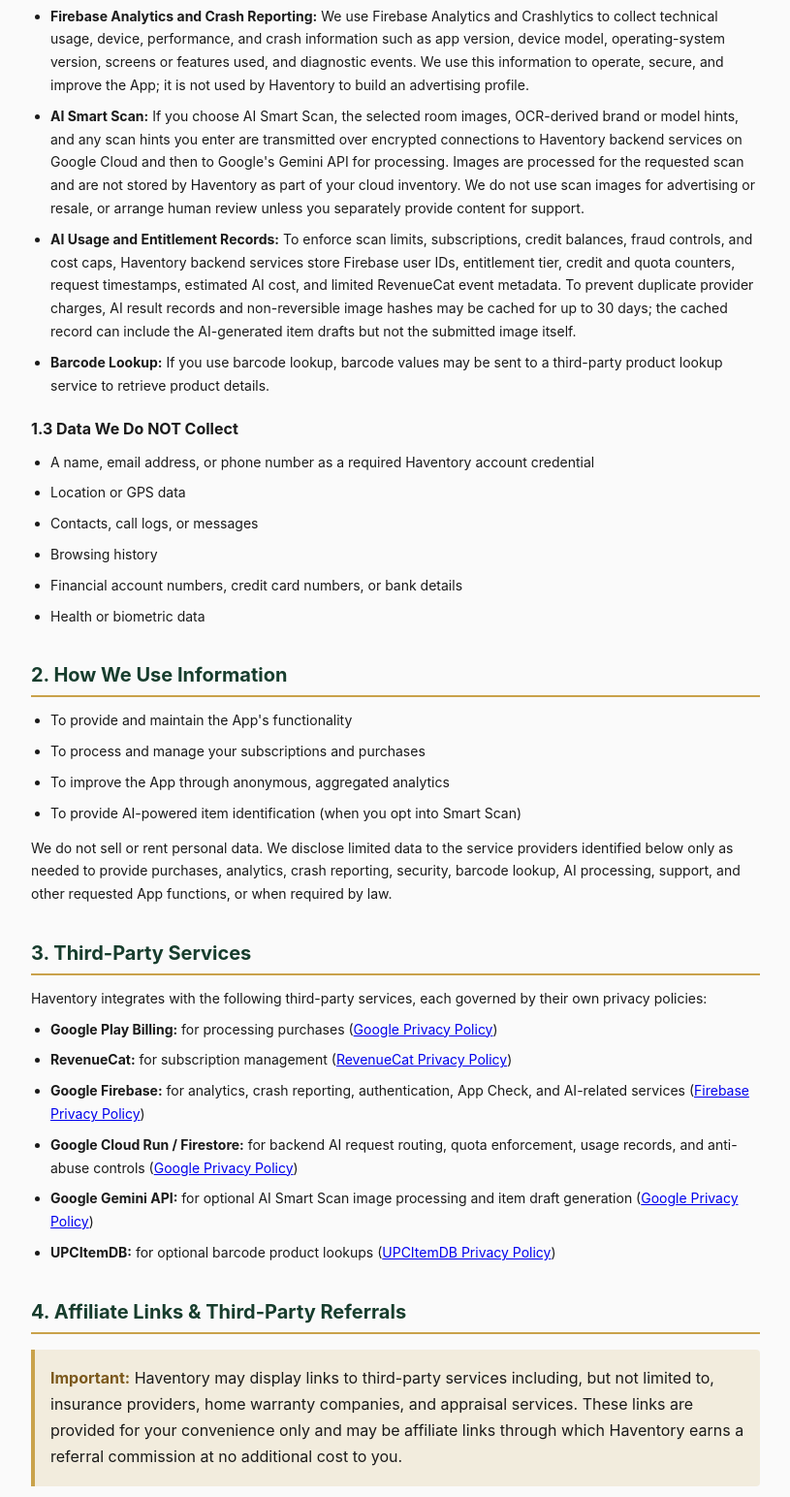
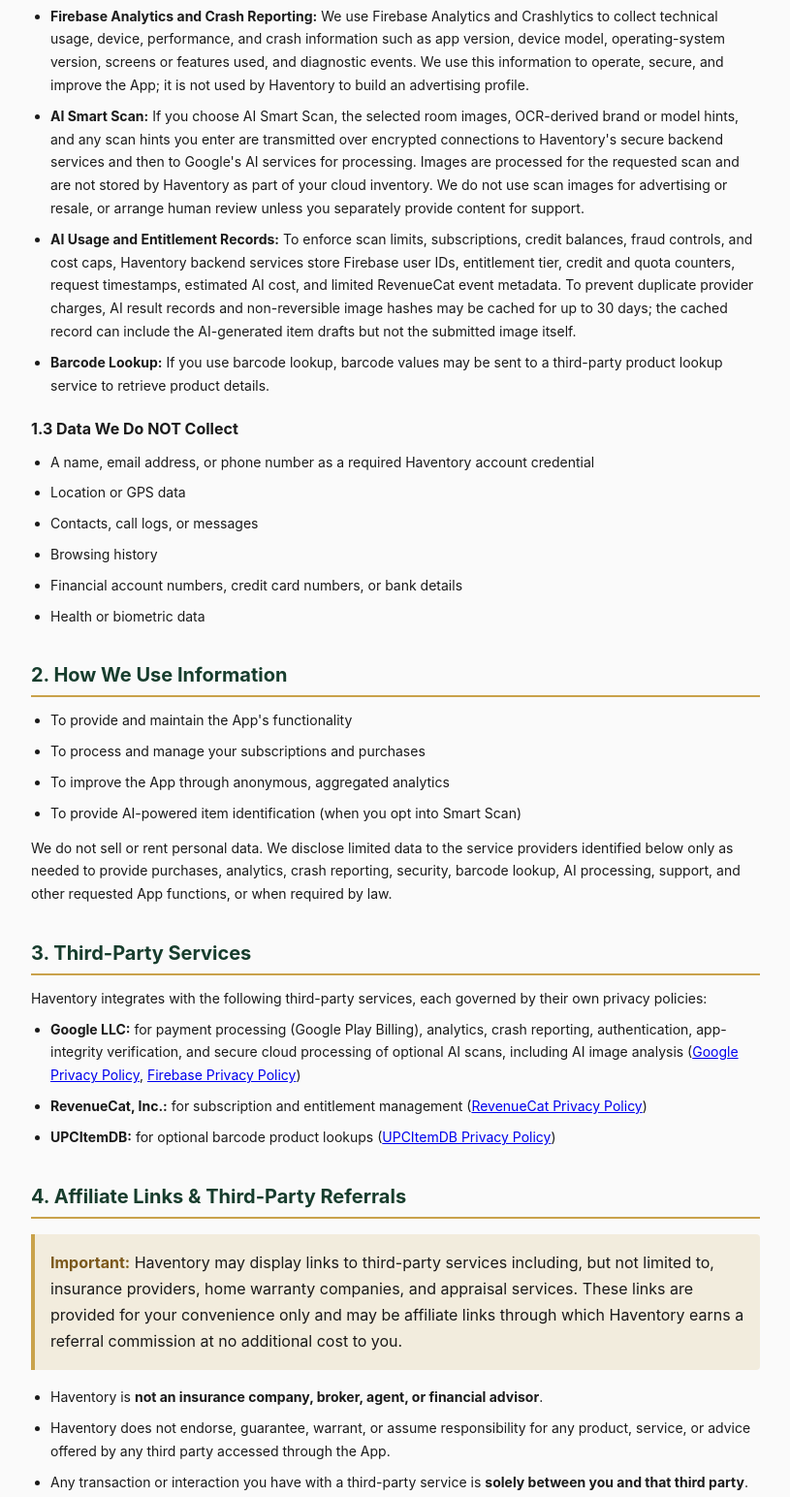
Before and after one commit to E-MathewsCS/eckobyte-policies, a plain HTML site: page haventory/privacy-policy.html in a window 1280 px wide. Shown: the part 867-2411 px from the top of the page at 97% size, without its empty margins (232-1047 px from the left). Drawn offline with Linux system fonts and the light colour scheme.

Commit message:
Generalize third-party service disclosures to vendor and purpose

```diff
--- a/haventory/privacy-policy.html
+++ b/haventory/privacy-policy.html
@@ -44,7 +44,7 @@
 <li><strong>Purchase Records:</strong> When you make an in-app purchase, Google Play and RevenueCat process and store transaction records in accordance with their respective privacy policies.</li>
 <li><strong>Firebase Authentication and App Check:</strong> Haventory uses Firebase anonymous authentication and Play Integrity-backed App Check tokens to authenticate AI requests, protect backend services, enforce usage limits, and reduce fraud or abuse. These services create technical identifiers associated with the app installation and may process device or app-integrity signals.</li>
 <li><strong>Firebase Analytics and Crash Reporting:</strong> We use Firebase Analytics and Crashlytics to collect technical usage, device, performance, and crash information such as app version, device model, operating-system version, screens or features used, and diagnostic events. We use this information to operate, secure, and improve the App; it is not used by Haventory to build an advertising profile.</li>
-<li><strong>AI Smart Scan:</strong> If you choose AI Smart Scan, the selected room images, OCR-derived brand or model hints, and any scan hints you enter are transmitted over encrypted connections to Haventory backend services on Google Cloud and then to Google's Gemini API for processing. Images are processed for the requested scan and are not stored by Haventory as part of your cloud inventory. We do not use scan images for advertising or resale, or arrange human review unless you separately provide content for support.</li>
+<li><strong>AI Smart Scan:</strong> If you choose AI Smart Scan, the selected room images, OCR-derived brand or model hints, and any scan hints you enter are transmitted over encrypted connections to Haventory's secure backend services and then to Google's AI services for processing. Images are processed for the requested scan and are not stored by Haventory as part of your cloud inventory. We do not use scan images for advertising or resale, or arrange human review unless you separately provide content for support.</li>
 <li><strong>AI Usage and Entitlement Records:</strong> To enforce scan limits, subscriptions, credit balances, fraud controls, and cost caps, Haventory backend services store Firebase user IDs, entitlement tier, credit and quota counters, request timestamps, estimated AI cost, and limited RevenueCat event metadata. To prevent duplicate provider charges, AI result records and non-reversible image hashes may be cached for up to 30 days; the cached record can include the AI-generated item drafts but not the submitted image itself.</li>
 <li><strong>Barcode Lookup:</strong> If you use barcode lookup, barcode values may be sent to a third-party product lookup service to retrieve product details.</li>
 </ul>
@@ -71,11 +71,8 @@
 <h2>3. Third-Party Services</h2>
 <p>Haventory integrates with the following third-party services, each governed by their own privacy policies:</p>
 <ul>
-<li><strong>Google Play Billing:</strong> for processing purchases (<a href="https://policies.google.com/privacy">Google Privacy Policy</a>)</li>
-<li><strong>RevenueCat:</strong> for subscription management (<a href="https://www.revenuecat.com/privacy/">RevenueCat Privacy Policy</a>)</li>
-<li><strong>Google Firebase:</strong> for analytics, crash reporting, authentication, App Check, and AI-related services (<a href="https://firebase.google.com/support/privacy">Firebase Privacy Policy</a>)</li>
-<li><strong>Google Cloud Run / Firestore:</strong> for backend AI request routing, quota enforcement, usage records, and anti-abuse controls (<a href="https://policies.google.com/privacy">Google Privacy Policy</a>)</li>
-<li><strong>Google Gemini API:</strong> for optional AI Smart Scan image processing and item draft generation (<a href="https://policies.google.com/privacy">Google Privacy Policy</a>)</li>
+<li><strong>Google LLC:</strong> for payment processing (Google Play Billing), analytics, crash reporting, authentication, app-integrity verification, and secure cloud processing of optional AI scans, including AI image analysis (<a href="https://policies.google.com/privacy">Google Privacy Policy</a>, <a href="https://firebase.google.com/support/privacy">Firebase Privacy Policy</a>)</li>
+<li><strong>RevenueCat, Inc.:</strong> for subscription and entitlement management (<a href="https://www.revenuecat.com/privacy/">RevenueCat Privacy Policy</a>)</li>
 <li><strong>UPCItemDB:</strong> for optional barcode product lookups (<a href="https://www.upcitemdb.com/privacy">UPCItemDB Privacy Policy</a>)</li>
 </ul>
 
@@ -100,7 +97,7 @@
 <li>Automatic Android cloud backup and device-transfer restore are disabled so an inventory cannot be restored without its attached proof files.</li>
 <li>We do not transmit your complete manually entered inventory database to our own servers. Optional features such as AI Smart Scan, barcode lookup, purchases, analytics, crash reporting, and backend quota enforcement may involve the third-party services and Haventory backend records described above.</li>
 <li>Backend records are designed to support entitlement, quota, fraud-prevention, cost-control, and diagnostic functions. They are not intended to serve as a backup of your inventory.</li>
-<li>AI backend requests use encrypted HTTPS connections, Firebase Authentication, and Play Integrity-backed App Check verification. Server-side authorization, quota controls, spend limits, and restricted database rules are used to reduce unauthorized access and abuse.</li>
+<li>AI backend requests use encrypted HTTPS connections, Firebase Authentication, and Play Integrity-backed App Check verification. Server-side authorization, usage limits, and anti-abuse controls are used to reduce unauthorized access and abuse.</li>
 <li>While we implement reasonable security measures, <strong>no method of electronic storage is 100% secure</strong>. You are responsible for maintaining the security of your device and backup files.</li>
 </ul>
 
```
